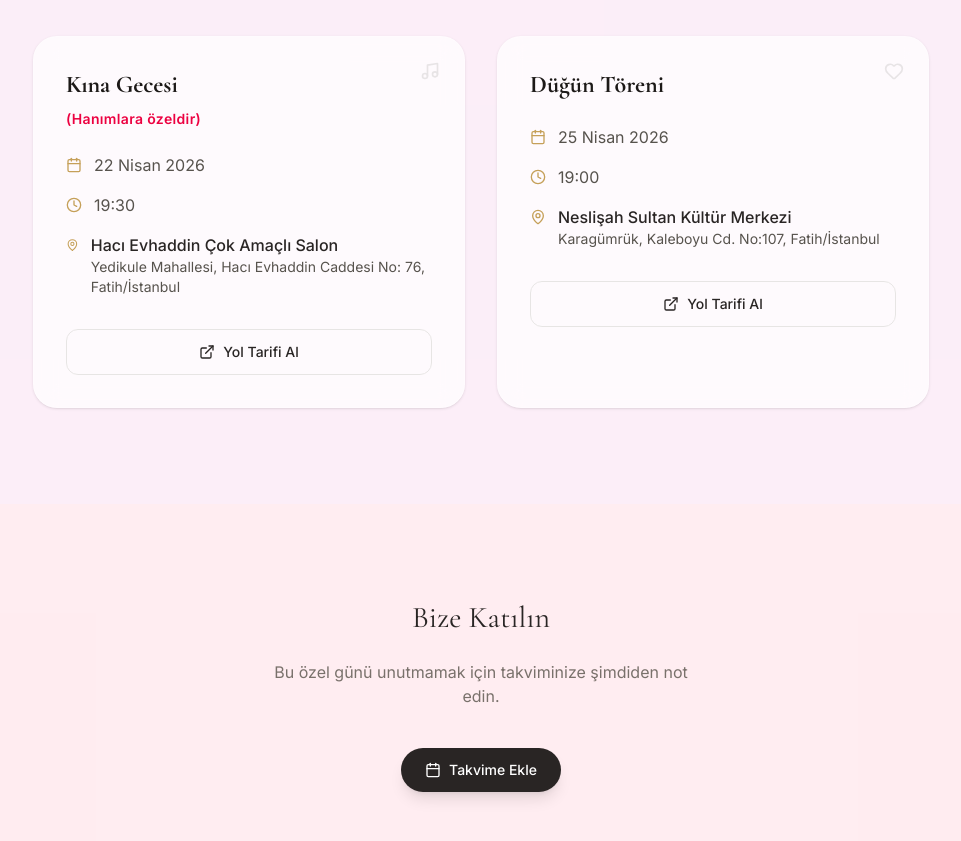
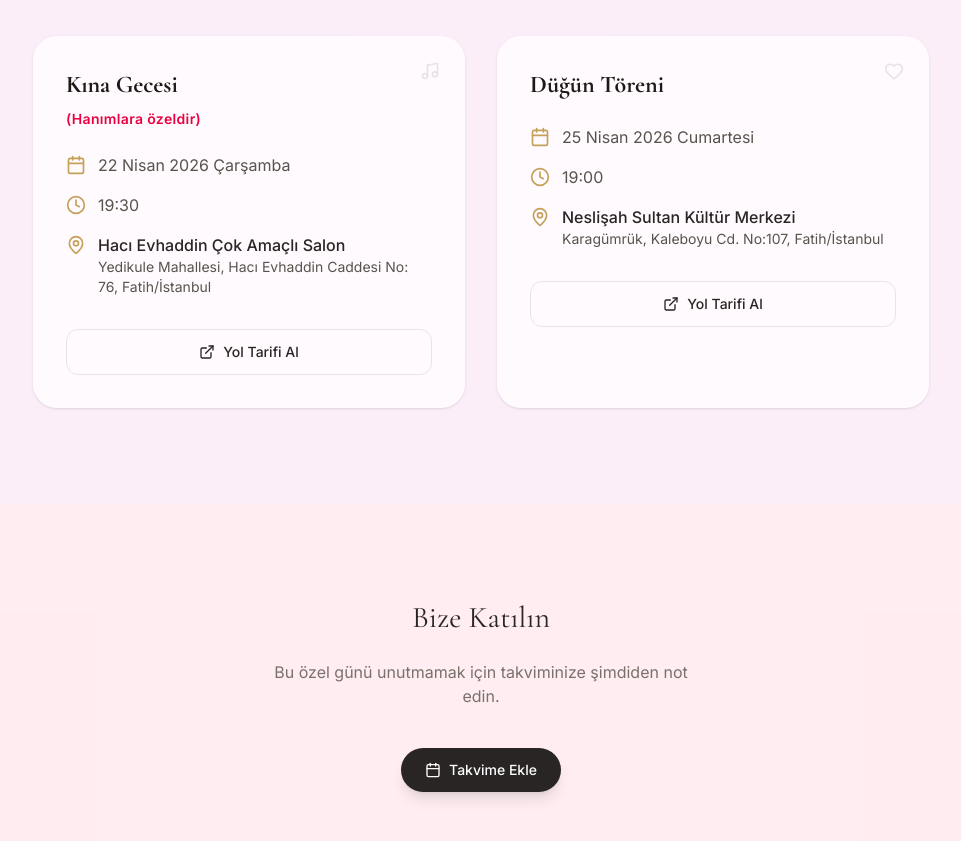
Before and after one commit to akifaltintas/dugundavetiyes, a React (Vite) app: page / in a window 1280 px wide. Shown: the part 1420-2261 px from the top of the page, without its empty margins (159-1120 px from the left). Built offline with nearby package versions, Linux system fonts and the light colour scheme; a web font is replaced by a local one.

Commit message:
feat: Add day of the week to event dates
Includes day names (Wednesday, Saturday) for more clarity on event dates. Also adjusts icon sizes and spacing for better UI consistency.

```diff
--- a/src/App.tsx
+++ b/src/App.tsx
@@ -23,7 +23,7 @@ const EVENTS = [
   {
     id: 'kina',
     title: 'Kına Gecesi',
-    date: '22 Nisan 2026',
+    date: '22 Nisan 2026 Çarşamba',
     time: '19:30',
     location: 'Hacı Evhaddin Çok Amaçlı Salon',
     address: 'Yedikule Mahallesi, Hacı Evhaddin Caddesi No: 76, Fatih/İstanbul',
@@ -34,7 +34,7 @@ const EVENTS = [
   {
     id: 'dugun',
     title: 'Düğün Töreni',
-    date: '25 Nisan 2026',
+    date: '25 Nisan 2026 Cumartesi',
     time: '19:00',
     location: 'Neslişah Sultan Kültür Merkezi',
     address: 'Karagümrük, Kaleboyu Cd. No:107, Fatih/İstanbul',
@@ -241,15 +241,15 @@ export default function App() {
 
                 <div className="space-y-4 mb-8">
                   <div className="flex items-center gap-3 text-stone-600">
-                    <Calendar className="w-4 h-4 text-wedding-gold" />
+                    <Calendar className="w-5 h-5 text-wedding-gold shrink-0" />
                     <span>{event.date}</span>
                   </div>
                   <div className="flex items-center gap-3 text-stone-600">
-                    <Clock className="w-4 h-4 text-wedding-gold" />
+                    <Clock className="w-5 h-5 text-wedding-gold shrink-0" />
                     <span>{event.time}</span>
                   </div>
                   <div className="flex items-start gap-3 text-stone-600">
-                    <MapPin className="w-4 h-4 text-wedding-gold mt-1" />
+                    <MapPin className="w-5 h-5 text-wedding-gold shrink-0 mt-0.5" />
                     <div>
                       <p className="font-medium text-stone-800">{event.location}</p>
                       <p className="text-sm">{event.address}</p>
```
